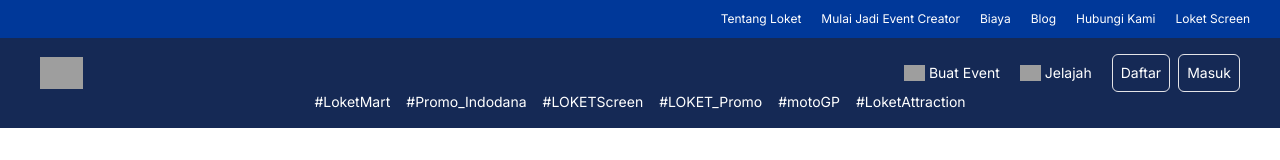
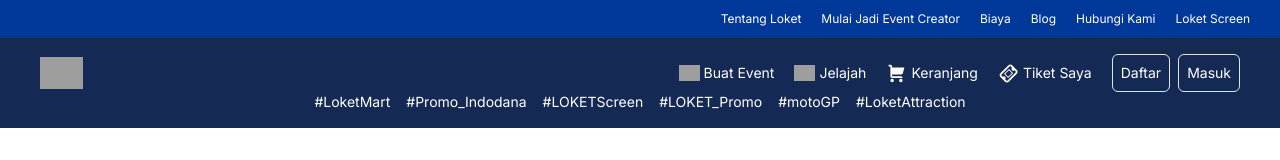
Before and after one commit to raihanhykl/mrticket, a Next.js app in the folder apps/web/: page / in a window 1280 px wide. Shown: the top 160 px of the page. Built offline with nearby package versions, Linux system fonts and the light colour scheme; no server answers; grey boxes are pictures that could not be loaded.

Commit message:
Feat: adding navbar icon, revising event data to only 4 in landing, and add profile page

```diff
--- a/apps/web/src/app/page.tsx
+++ b/apps/web/src/app/page.tsx
@@ -50,7 +50,7 @@
         <div className="">
           <h1 className="text-2xl font-semibold md:text-left">Event Pilihan</h1>
           <div className="grid grid-cols-1 sm:grid-cols-2 md:grid-cols-4 justify-items-center gap-5 mt-3 mb-5">
-            {events.map((event: any) => (
+            {events.slice(0, 4).map((event: any) => (
               <div key={event.id}>
                 <Link href={`/event/${event.id}`}>
                   <div className=" border-[1px] rounded-xl">
--- /dev/null
+++ b/apps/web/src/app/profile/page.tsx
@@ -0,0 +1,33 @@
+'use client';
+import { useSession } from 'next-auth/react';
+import React from 'react';
+
+type Props = {};
+
+export default function page({}: Props) {
+  const session = useSession();
+
+
+  function formatDate(date: Date | undefined): string {
+    if (!date) return '';
+    return date.toString().split('T')[0];
+  }
+
+  return (
+    <div className="p-8">
+      <p className='text-xl font-semibold'>Profile</p>
+      <div className="p-4 flex justify-center ">
+        <div className="flex flex-col gap-2 border-2 p-7 rounded-2xl">
+            <p>
+                Name: {session.data?.user.first_name} {session.data?.user.last_name}
+            </p>
+            <p>Email: {session.data?.user.email}</p>
+            <p>Phone Number: {session.data?.user.phone_number}</p>
+            <p>Referral Code: {session.data?.user.referral_code}</p>
+            <p>Poin: {session.data?.user.poin}</p>
+            <p>Expired Poin: {formatDate(session.data?.user.exp_poin)}</p>
+        </div>
+      </div>
+    </div>
+  );
+}
--- a/apps/web/src/components/Navbar.tsx
+++ b/apps/web/src/components/Navbar.tsx
@@ -63,12 +63,59 @@
               </Link>
             </div>
 
-            <div className="flex gap-2">
-              <Link href={'/register'}>
-                <div className="content-center border-[1px] rounded-md p-2">
-                  <p>{session ? session.user.first_name : 'Daftar'}</p>
+            <div className="content-center">
+              <Link href={'/carts'}>
+                <div className="content-center flex items-center gap-1">
+                  <svg
+                    xmlns="http://www.w3.org/2000/svg"
+                    width="21px"
+                    height="21px"
+                    viewBox="0 0 24 24"
+                  >
+                    <path
+                      fill="white"
+                      d="M9 20c0 1.1-.9 2-2 2s-1.99-.9-1.99-2S5.9 18 7 18s2 .9 2 2m8-2c-1.1 0-1.99.9-1.99 2s.89 2 1.99 2s2-.9 2-2s-.9-2-2-2m.396-5a2 2 0 0 0 1.952-1.566L21 5H7V4a2 2 0 0 0-2-2H3v2h2v11a2 2 0 0 0 2 2h12a2 2 0 0 0-2-2H7v-2z"
+                    />
+                  </svg>
+                  <p>Keranjang</p>
                 </div>
               </Link>
+            </div>
+
+            <div className="content-center">
+              <Link href={'/my-tickets'}>
+                <div className="content-center flex items-center gap-1">
+                  <svg
+                    xmlns="http://www.w3.org/2000/svg"
+                    width="21px"
+                    height="21px"
+                    viewBox="0 0 24 24"
+                  >
+                    <path
+                      fill="white"
+                      d="m21.485 8.071l-5.364-5.364c-1.128-1.128-3.111-1.136-4.248-.018l-9.148 9.002a2.97 2.97 0 0 0-.891 2.115a2.96 2.96 0 0 0 .873 2.121l5.365 5.365c.567.567 1.325.88 2.133.88c.799 0 1.551-.307 2.115-.862l9.147-9.003a2.96 2.96 0 0 0 .891-2.115a2.96 2.96 0 0 0-.873-2.121m-1.421 2.811l-9.146 9.003c-.381.373-1.056.37-1.432-.006l-1.275-1.275a2 2 0 0 0-.062-2.752a1.997 1.997 0 0 0-2.752-.063l-1.275-1.274c-.186-.187-.288-.435-.287-.699s.105-.513.293-.697l9.148-9.002c.189-.186.441-.288.713-.288c.273 0 .529.104.719.294l1.275 1.275a1.995 1.995 0 0 0 .062 2.751a1.997 1.997 0 0 0 2.752.063l1.274 1.274c.187.187.288.435.287.699s-.105.512-.294.697m-8.463 6.16l-4.657-4.656l5.649-5.429l4.657 4.656zm-3.23-4.643l3.243 3.242L15.82 11.6l-3.241-3.242z"
+                    />
+                  </svg>
+                  <p>Tiket Saya</p>
+                </div>
+              </Link>
+            </div>
+
+            <div className="flex gap-2">
+              {session ? (
+                <Link href={'/profile'}>
+                  <div className="content-center border-[1px] rounded-md p-2">
+                    <p>{session.user.first_name}</p>
+                  </div>
+                </Link>
+              ) : (
+                <Link href={'/register'}>
+                  <div className="content-center border-[1px] rounded-md p-2">
+                    <p>Daftar</p>
+                  </div>
+                </Link>
+              )}
+
               {session ? (
                 <NavbarButton />
               ) : (
```
Also changed, not shown: 2 other files (tests, documents, lock files or other folders).
